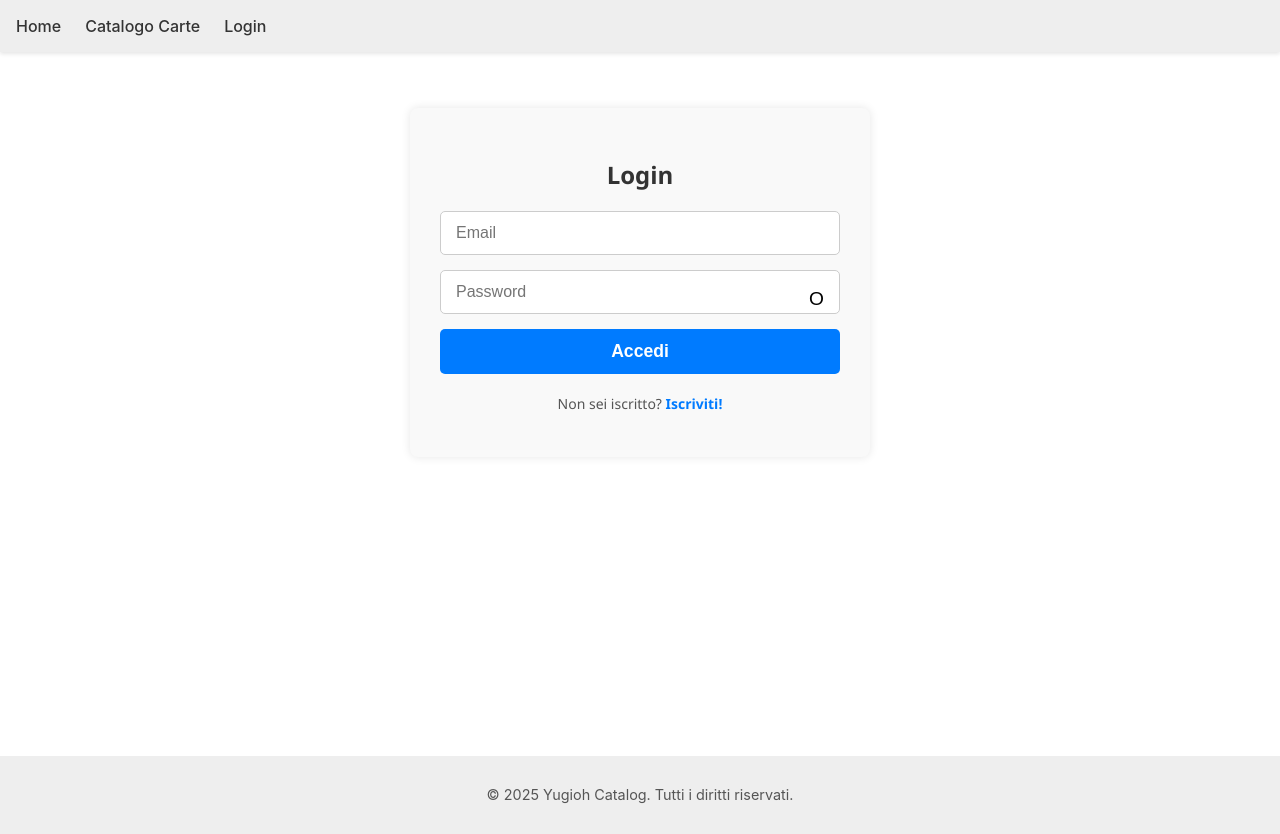
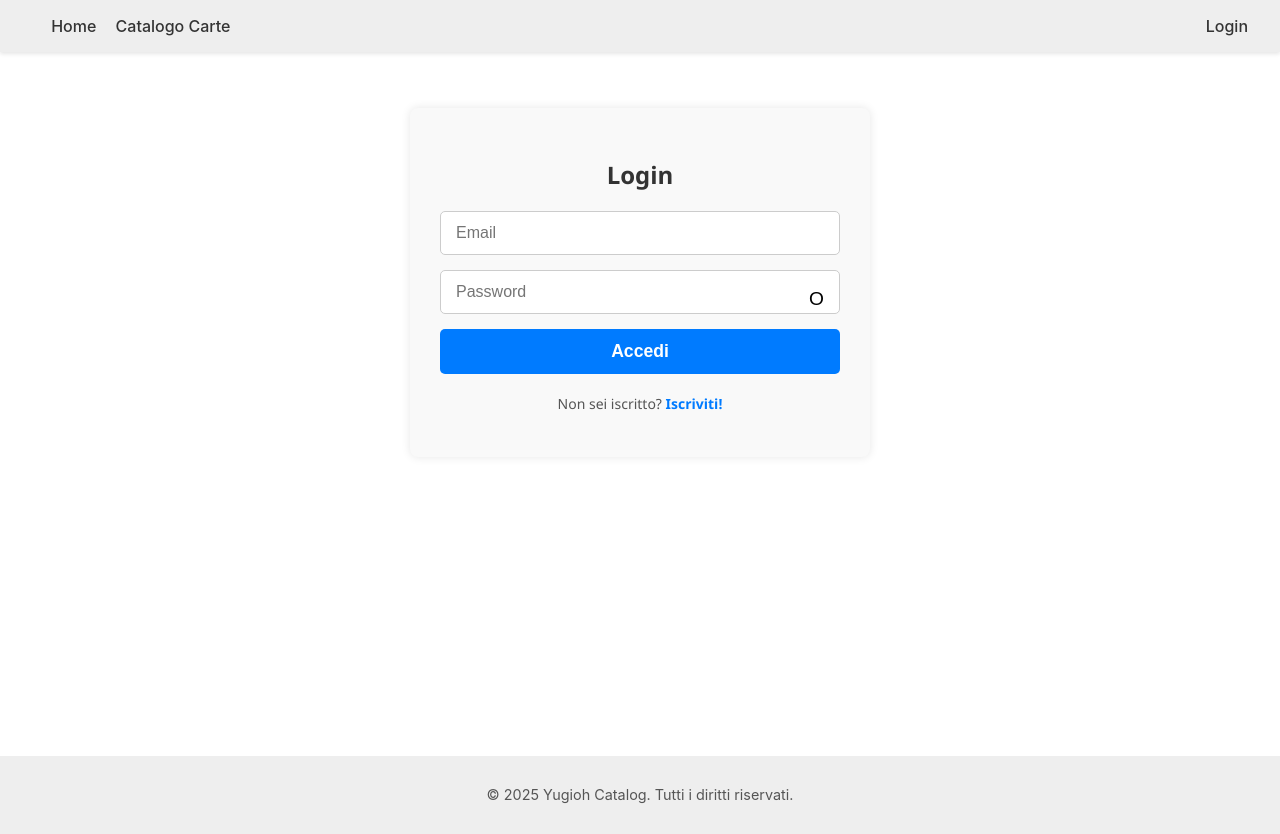
Before and after one commit to Smo17817/BD2_YuGiOh_NoSql, a React (Create React App) app in the folder frontend/: page /login in a window 1280 px wide. Built offline with nearby package versions, Linux system fonts and the light colour scheme.

Commit message:
[ADD] Login funzionante

```diff
--- a/frontend/src/App.js
+++ b/frontend/src/App.js
@@ -1,5 +1,5 @@
-import React from "react";
-import { BrowserRouter as Router, Routes, Route } from 'react-router-dom';
+import React, { useState } from "react";
+import { BrowserRouter as Router, Routes, Route, Navigate } from 'react-router-dom';
 import Home from './pages/Home';
 import Catalogo from './pages/Catalogo';
 import Navbar from './pages/Navbar';
@@ -9,15 +9,25 @@ import Login from './pages/Login';
 import Signup from './pages/Signup';
 
 function App() {
+  const [user, setUser] = useState(null);
+
+  const handleLogin = (userData) => {
+    setUser(userData);
+  };
+
+  const handleLogout = () => {
+    setUser(null);
+  };
+
   return (
     <Router>
-      <Navbar />
+      <Navbar user={user} onLogout={handleLogout} />
       <div style={{ minHeight: '80vh', padding: '1rem' }}>
         <Routes>
           <Route path="/" element={<Home />} />
           <Route path="/catalogo" element={<Catalogo />} />
           <Route path="/carta/:id" element={<Carta />} />
-          <Route path="/login" element={<Login />} />
+          <Route path="/login" element={!user ? <Login onLogin={handleLogin} /> : <Navigate to="/" />} />
           <Route path="/signup" element={<Signup />} />
         </Routes>
       </div>
--- a/frontend/src/pages/Login.jsx
+++ b/frontend/src/pages/Login.jsx
@@ -1,8 +1,10 @@
 import React, { useState } from 'react';
 import { Link } from 'react-router-dom';
+import { useNavigate } from 'react-router-dom';
 import '../style/login.css';
 
 function Login({ onLogin }) {
+    const navigate = useNavigate();
     const [email, setEmail] = useState('');
     const [password, setPassword] = useState('');
     const [showPassword, setShowPassword] = useState(false);
@@ -18,8 +20,8 @@ function Login({ onLogin }) {
             });
             const data = await res.json();
             if (res.ok) {
-                setMessage('Login effettuato!');
-                onLogin(data);
+                onLogin(data.user);      // setta utente nel genitore
+                navigate("/"); // reindirizza alla home
             } else {
                 setMessage(data.error || 'Credenziali non valide');
             }
--- a/frontend/src/pages/Navbar.jsx
+++ b/frontend/src/pages/Navbar.jsx
@@ -1,15 +1,27 @@
 import React from "react";
 import { Link } from "react-router-dom";
-import '../style/navbar.css'; // stile personalizzato (opzionale)
+import '../style/navbar.css';
 
-function Navbar() {
+function Navbar({ user, onLogout }) {
     return (
         <nav className="navbar">
-        <div className="navbar-links">
-            <Link to="/">Home</Link>
-            <Link to="/catalogo">Catalogo Carte</Link>
-            <Link to="/login">Login</Link>
-        </div>
+            <div className="navbar-content">
+                <div className="navbar-links">
+                    <Link to="/">Home</Link>
+                    <Link to="/catalogo">Catalogo Carte</Link>
+                </div>
+
+                <div className="navbar-user-actions">
+                    {!user ? (
+                        <Link to="/login" className="navbar-button">Login</Link>
+                    ) : (
+                        <>
+                            <span className="navbar-user">Ciao, {user?.nome || 'Utente'}</span>
+                            <button className="logout-button" onClick={onLogout}>Logout</button>
+                        </>
+                    )}
+                </div>
+            </div>
         </nav>
     );
 }
--- a/frontend/src/style/navbar.css
+++ b/frontend/src/style/navbar.css
@@ -1,16 +1,36 @@
 .navbar {
     background-color: #eee;
-    padding: 1rem;
+    padding: 1rem 2rem;
     box-shadow: 0 2px 4px rgba(0, 0, 0, 0.1);
 }
 
-.navbar-links a {
-    margin-right: 1.5rem;
+.navbar-content {
+    display: flex;
+    justify-content: space-between;
+    align-items: center;
+}
+
+.navbar-links a,
+.navbar-user-actions a,
+.navbar-user-actions button {
+    margin-left: 1.2rem;
     text-decoration: none;
     color: #333;
     font-weight: 500;
+    background: none;
+    border: none;
+    cursor: pointer;
+    font-size: 1rem;
+    transition: color 0.2s;
 }
 
-.navbar-links a:hover {
+.navbar-links a:hover,
+.navbar-user-actions a:hover,
+.navbar-user-actions button:hover {
     color: #007bff;
 }
+
+.navbar-user {
+    font-weight: 500;
+    margin-left: 1.2rem;
+}
```
Also changed, not shown: 1 other file (tests, documents, lock files or other folders).
